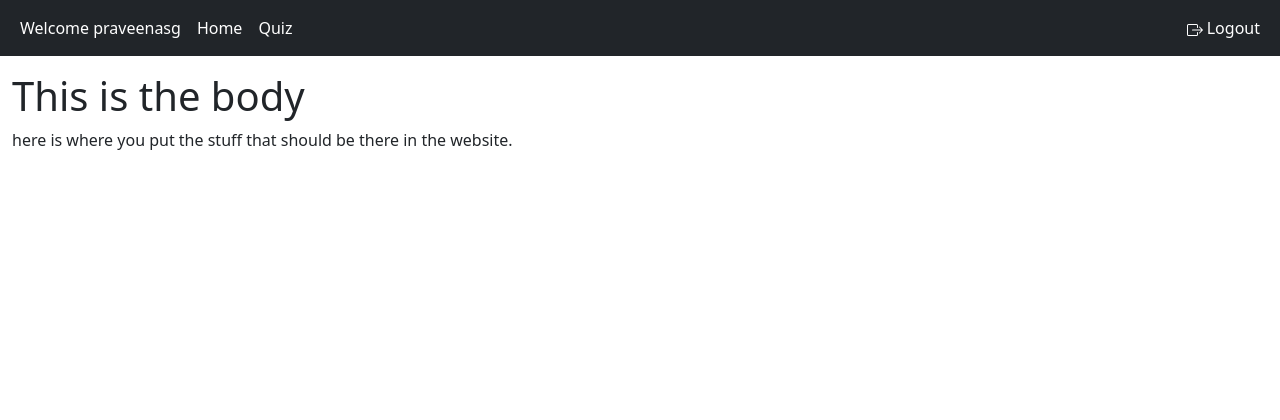
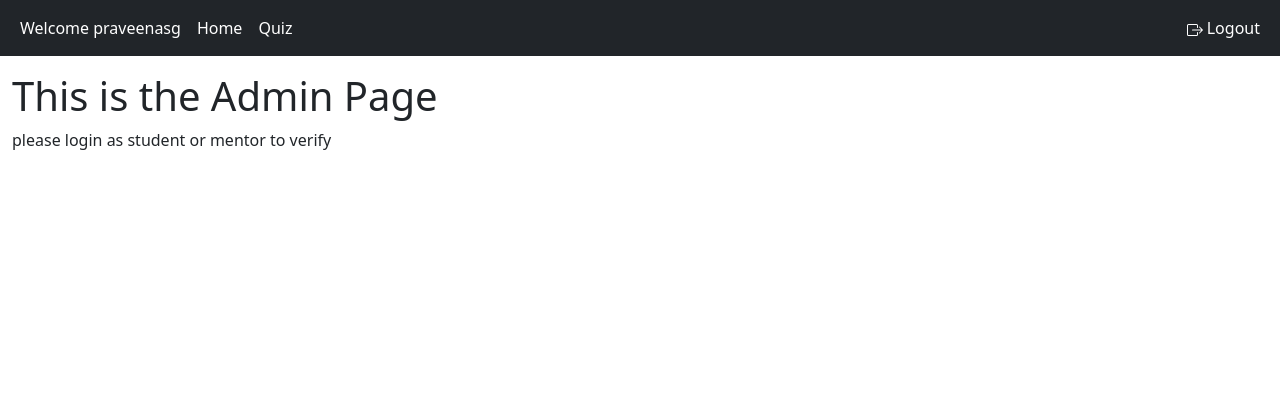
Before and after one commit to Winds-era/Praveen, a Django app: page /content/home/ in a window 1280 px wide. Shown: the top 420 px of the page. Run offline with Django 4.2, Linux system fonts and the light colour scheme; a user stored in the database is signed in.

Commit message:
Student, Mentor custom dashboard

```diff
--- /dev/null
+++ b/templates/snippets/admin.html
@@ -0,0 +1,4 @@
+        <div>
+        <h1>This is the Admin Page</h1>
+            <p>please login as student or mentor to verify</p>
+        </div>
--- a/templates/website_content/home_page.html
+++ b/templates/website_content/home_page.html
@@ -1,14 +1,16 @@
 {% extends 'root.html' %}
 {% block content %}
-<div>
-    <h1>This is the body</h1>
-    <p>here is where you put the stuff that should be there in the website.</p>
-    <p>{{some_string}}</p>
-    <p>{{some_number}}</p>
 
-    {% for question in list_of_values %}
-    {% include 'personal/snippets/body_snippet.html' with value=question %}
-    {% endfor %}
-</div>
+    {% if request.user.user_role == 'STUDENT' %}
+        {% include 'snippets/student.html' %}
+    {% endif %}
+
+    {% if request.user.user_role == 'MENTOR' %}
+        {% include 'snippets/mentor.html' %}
+    {% endif %}
+
+    {% if request.user.user_role == 'ADMIN' %}
+        {% include 'snippets/admin.html' %}
+    {% endif %}
 
 {% endblock content%}
```
Also changed, not shown: templates/snippets/mentor.html (added, +10 -0 lines), templates/snippets/student.html (added, +10 -0 lines), 2 other files.
